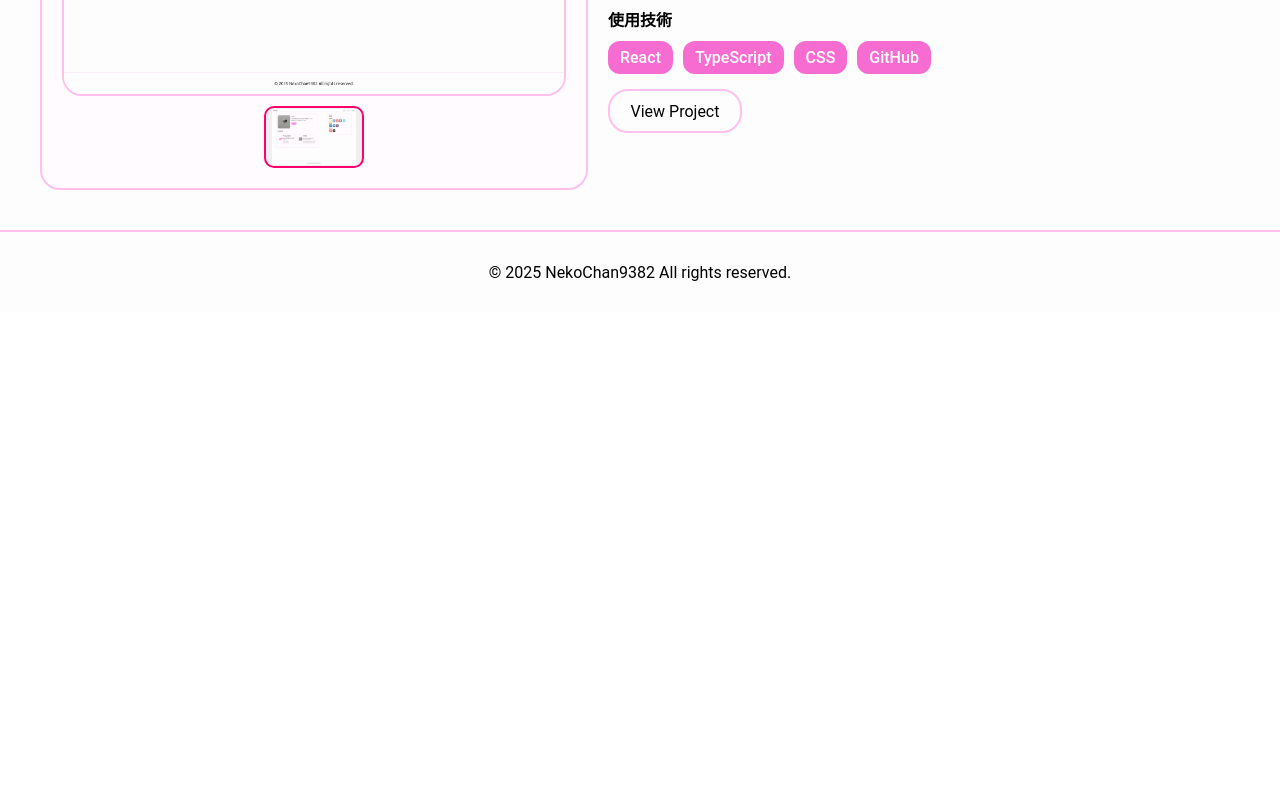
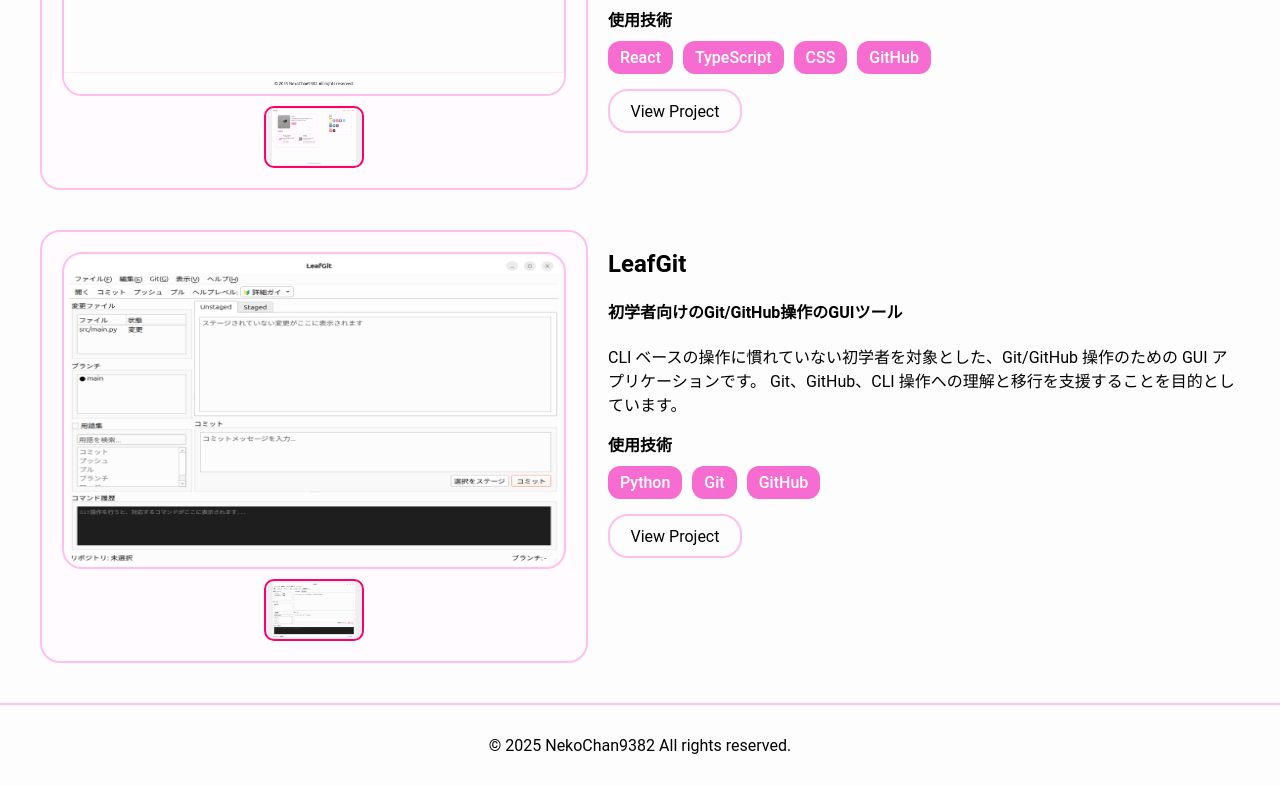
Before and after one commit to NekoChan9382/portfolio, a React (Create React App) app: page /projects in a window 1280 px wide. Shown: the part 1797-2582 px from the top of the page. Before the commit the page ends 2109 px from the top, so only its background shows below. Built offline with nearby package versions, Linux system fonts and the light colour scheme.

Commit message:
feat: add leafgit project

```diff
--- a/src/shared/data/Contents.ts
+++ b/src/shared/data/Contents.ts
@@ -195,6 +195,17 @@ export const projectList: ProjectContent[] = [
     imgs: ["/assets/project-screenshots/portfolio-1.png"],
     techs: ["React", "TypeScript", "CSS", "GitHub"],
   },
+  {
+    id: "leafgit",
+    name: "LeafGit",
+    about: "初学者向けのGit/GitHub操作のGUIツール",
+    description:
+      "CLI ベースの操作に慣れていない初学者を対象とした、Git/GitHub 操作のための GUI アプリケーションです。 Git、GitHub、CLI 操作への理解と移行を支援することを目的としています。",
+    link: "https://github.com/NekoChan9382/leafgit",
+    thumbnail: "/assets/leafgit.png",
+    imgs: ["/assets/project-screenshots/leafgit-1.png"],
+    techs: ["Python", "Git", "GitHub"],
+  },
 ];
 
 export const careerList: CareerItemContent[] = [
```
Also changed, not shown: public/assets/leafgit.png (added), public/assets/project-screenshots/leafgit-1.png (added).
